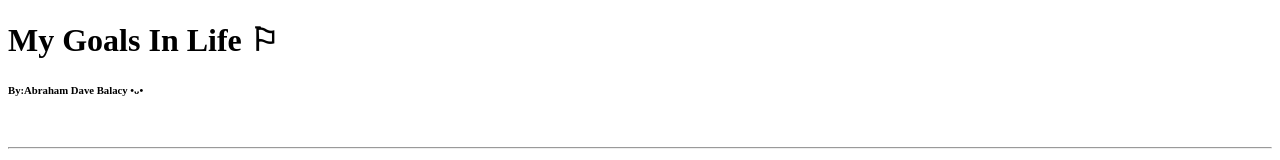
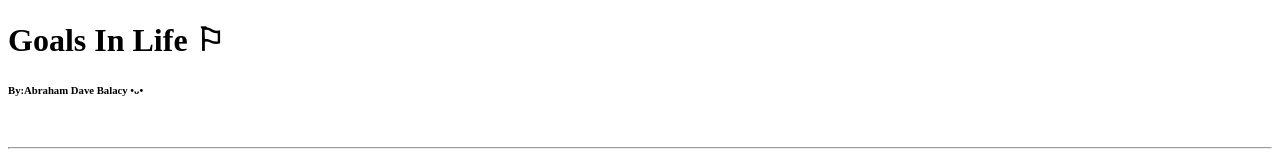
Before and after one commit to BalacyAbrahamDave/Balacy_Act1, a plain HTML site: page index.html in a window 1280 px wide. Shown: the top 160 px of the page. Drawn offline with Linux system fonts and the light colour scheme.

Commit message:
Version 1.2

```diff
--- a/index.html
+++ b/index.html
@@ -3,7 +3,7 @@
 
 <html>
 <header>
-    <h1>My Goals In Life ⚐</h1>
+    <h1>Goals In Life ⚐</h1>
     <h6>By:Abraham Dave Balacy •ᴗ•</h6>
     <br>
 </header>
```
